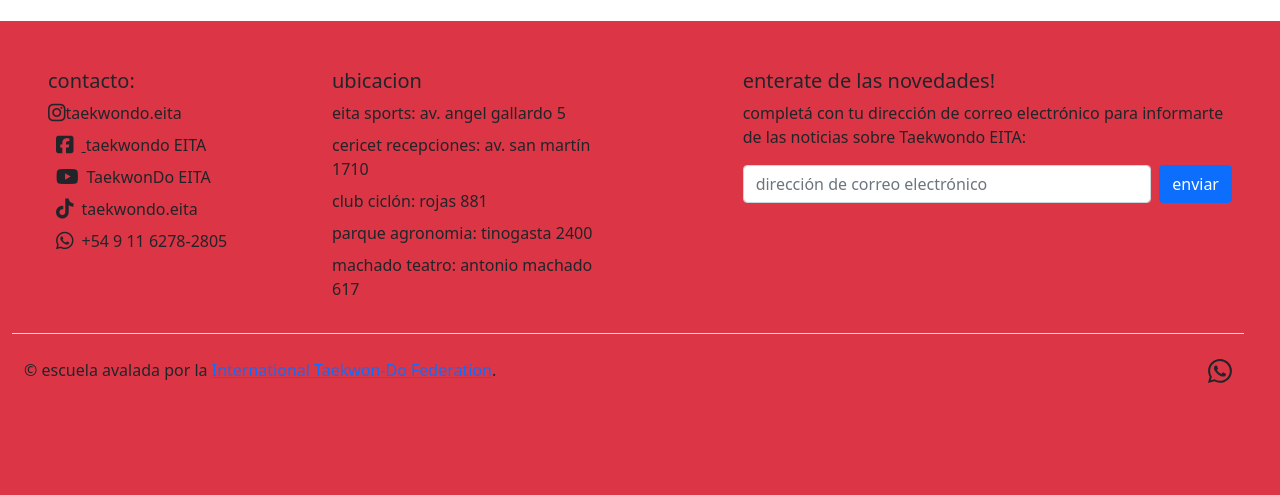
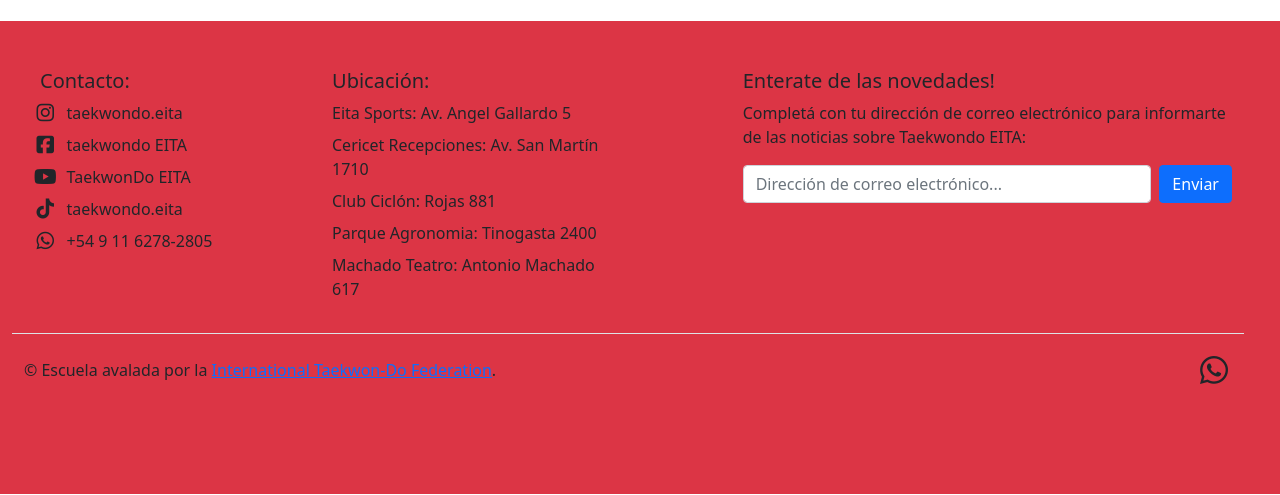
Before and after one commit to rociojazmin/taekwondo-web, a plain HTML site: page index.html in a window 1280 px wide. Shown: the part 2800-3295 px from the top of the page. Drawn offline with Linux system fonts and the light colour scheme.

Commit message:
-footer terminado

```diff
--- a/assets/css/estilos.scss
+++ b/assets/css/estilos.scss
@@ -162,3 +162,11 @@ $blockquote-footer-font-size:1.3em;
 .fs-7 {
     font-size: .95rem !important;
 }
+
+.footerArt {
+    width: 15%;
+}
+
+.blockquote-footer::after {
+    content: "\2014\00A0";
+}
--- a/index.html
+++ b/index.html
@@ -288,33 +288,51 @@
         <div class="container-fluid row">
 
             <div class="col-3">
-                <h5 class="ms-4">contacto:</h5>
-                <ul class="nav flex-column ms-4">
-                    <li class="nav-item mb-2"><a class="link-dark" href="https://www.instagram.com/taekwondo.eita/"><i
-                                class="fa-brands fa-instagram mxs-2 fa-lg"></i></a>taekwondo.eita
-                    </li>
-                    <li class="nav-item mb-2"><a class="link-dark" href="https://www.facebook.com/taekwondoeita"><i
-                                class="fa-brands fa-facebook-square mx-2 fa-lg"></i>
-                        </a>taekwondo EITA </li>
-                    <li class="nav-item mb-2"><a href="https://www.youtube.com/c/TaekwonDoEITA" class="link-dark"><i
-                                class="fa-brands fa-youtube mx-2 fa-lg"></i></a>TaekwonDo EITA</li>
-                    <li class="nav-item mb-2"><a href="https://www.tiktok.com/@taekwondo.eita" class="link-dark"><i
-                                class="fa-brands fa-tiktok mx-2 fa-lg"></i></a>taekwondo.eita</li>
-                    <li class="nav-item mb-2"><a href="https://wa.me/+5491162782805" class="link-dark"><i
-                                class="fa-brands fa-whatsapp mx-2 fa-lg"></i></a>+54 9 11 6278-2805
-                    </li>
-                </ul>
+                <h5 class="ms-3 primera-mayus">contacto:</h5>
+                <section class="d-flex">
+                    <article class="footerArt">
+                        <ul class="nav flex-column text-center">
+                            <li class=" nav-item mb-2"><a class="link-dark"
+                                    href="https://www.instagram.com/taekwondo.eita/"><i
+                                        class="fa-brands fa-instagram mx-1 fa-lg"></i></a>
+                            </li>
+                            <li class="nav-item mb-2"><a class="link-dark"
+                                    href="https://www.facebook.com/taekwondoeita"><i
+                                        class="fa-brands fa-facebook-square mx-1 fa-lg"></i>
+                                </a> </li>
+                            <li class="nav-item mb-2"><a href="https://www.youtube.com/c/TaekwonDoEITA"
+                                    class="link-dark"><i class="fa-brands fa-youtube mx-1 fa-lg"></i></a></li>
+                            <li class="nav-item mb-2"><a href="https://www.tiktok.com/@taekwondo.eita"
+                                    class="link-dark"><i class="fa-brands fa-tiktok mx-1 fa-lg"></i></a></li>
+                            <li class="nav-item mb-2"><a href="https://wa.me/+5491162782805" class="link-dark"><i
+                                        class="fa-brands fa-whatsapp mx-1 fa-lg"></i></a>
+                            </li>
+                        </ul>
+                    </article>
+                    <article class="w-75">
+                        <ul class="nav flex-column text-start ">
+                            <li class="nav-item mb-2">taekwondo.eita
+                            </li>
+                            <li class="nav-item mb-2">taekwondo EITA </li>
+                            <li class="nav-item mb-2">TaekwonDo EITA</li>
+                            <li class="nav-item mb-2">taekwondo.eita</li>
+                            <li class="nav-item mb-2">+54 9 11 6278-2805
+                            </li>
+                        </ul>
+
+                    </article>
+                </section>
             </div>
 
 
             <div class="col-3">
-                <h5>ubicacion</h5>
+                <h5 class="primera-mayus">ubicación:</h5>
                 <ul class="nav flex-column">
-                    <li class="nav-item mb-2">eita sports: av. angel gallardo 5</a></li>
-                    <li class="nav-item mb-2">cericet recepciones: av. san martín 1710</a></li>
-                    <li class="nav-item mb-2">club ciclón: rojas 881</a></li>
-                    <li class="nav-item mb-2">parque agronomia: tinogasta 2400</a></li>
-                    <li class="nav-item mb-2">machado teatro: antonio machado 617</a></li>
+                    <li class="nav-item mb-2 text-capitalize">eita sports: av. angel gallardo 5</a></li>
+                    <li class="nav-item mb-2 text-capitalize">cericet recepciones: av. san martín 1710</a></li>
+                    <li class="nav-item mb-2 text-capitalize">club ciclón: rojas 881</a></li>
+                    <li class="nav-item mb-2 text-capitalize">parque agronomia: tinogasta 2400</a></li>
+                    <li class="nav-item mb-2 text-capitalize">machado teatro: antonio machado 617</a></li>
                 </ul>
             </div>
 
@@ -322,28 +340,26 @@
 
             <div class="col-5 offset-1">
                 <form>
-                    <h5>enterate de las novedades!</h5>
-                    <p>completá con tu dirección de correo electrónico para informarte de las noticias sobre Taekwondo
+                    <h5 class="primera-mayus">enterate de las novedades!</h5>
+                    <p class="primera-mayus">completá con tu dirección de correo electrónico para informarte de las
+                        noticias sobre Taekwondo
                         EITA:</p>
                     <div class="d-flex w-100 gap-2">
-                        <label for="newsletter1" class="visually-hidden">Email address</label>
-                        <input id="newsletter1" type="text" class="form-control"
-                            placeholder="dirección de correo electrónico">
-                        <button class="btn btn-primary" type="button">enviar</button>
+                        <label for="emailFooter" class="visually-hidden">Email address</label>
+                        <input id="emailFooter" type="email" class="form-control"
+                            placeholder="Dirección de correo electrónico...">
+                        <button class="btn btn-primary primera-mayus" type="button">enviar</button>
                     </div>
                 </form>
             </div>
 
             <article class="d-flex justify-content-between py-4 my-4 border-top">
-                <p>&copy; escuela avalada por la <a href="https://itftkd.sport/">International Taekwon-Do
-                        Federation</a>. </p>
+                <p>&copy; Escuela avalada por la <a href="https://itftkd.sport/" class="text-capitalize">international
+                        taekwon-Do
+                        federation</a>. </p>
                 <ul class="list-unstyled d-flex">
-                    <li class="ms-3"><a href="https://wa.me/+5491162782805" class="link-dark"><svg
-                                xmlns="http://www.w3.org/2000/svg" width="24" height="24" fill="currentColor"
-                                class="bi bi-whatsapp" viewBox="0 0 16 16">
-                                <path
-                                    d="M13.601 2.326A7.854 7.854 0 0 0 7.994 0C3.627 0 .068 3.558.064 7.926c0 1.399.366 2.76 1.057 3.965L0 16l4.204-1.102a7.933 7.933 0 0 0 3.79.965h.004c4.368 0 7.926-3.558 7.93-7.93A7.898 7.898 0 0 0 13.6 2.326zM7.994 14.521a6.573 6.573 0 0 1-3.356-.92l-.24-.144-2.494.654.666-2.433-.156-.251a6.56 6.56 0 0 1-1.007-3.505c0-3.626 2.957-6.584 6.591-6.584a6.56 6.56 0 0 1 4.66 1.931 6.557 6.557 0 0 1 1.928 4.66c-.004 3.639-2.961 6.592-6.592 6.592zm3.615-4.934c-.197-.099-1.17-.578-1.353-.646-.182-.065-.315-.099-.445.099-.133.197-.513.646-.627.775-.114.133-.232.148-.43.05-.197-.1-.836-.308-1.592-.985-.59-.525-.985-1.175-1.103-1.372-.114-.198-.011-.304.088-.403.087-.088.197-.232.296-.346.1-.114.133-.198.198-.33.065-.134.034-.248-.015-.347-.05-.099-.445-1.076-.612-1.47-.16-.389-.323-.335-.445-.34-.114-.007-.247-.007-.38-.007a.729.729 0 0 0-.529.247c-.182.198-.691.677-.691 1.654 0 .977.71 1.916.81 2.049.098.133 1.394 2.132 3.383 2.992.47.205.84.326 1.129.418.475.152.904.129 1.246.08.38-.058 1.171-.48 1.338-.943.164-.464.164-.86.114-.943-.049-.084-.182-.133-.38-.232z" />
-                            </svg></a></li>
+                    <li class="ms-3"><a href="https://wa.me/+5491162782805" class="link-dark"><i
+                                class="fa-brands fa-whatsapp mx-1 fa-2xl"></i></a></li>
                 </ul>
             </article>
         </div>
```
Also changed, not shown: assets/css/estilos.css, 3 other files.
